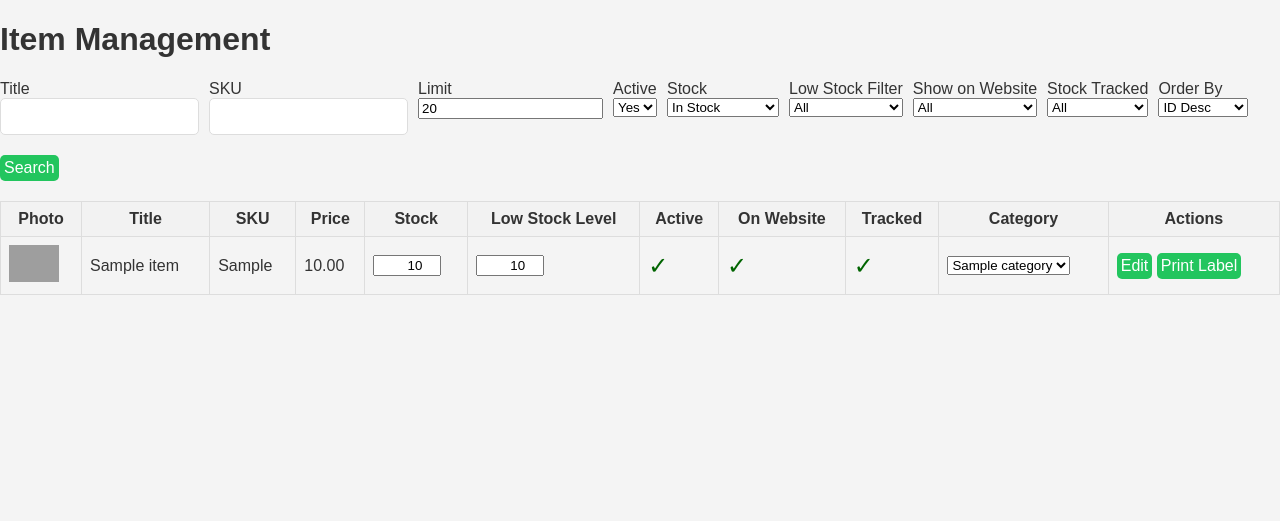
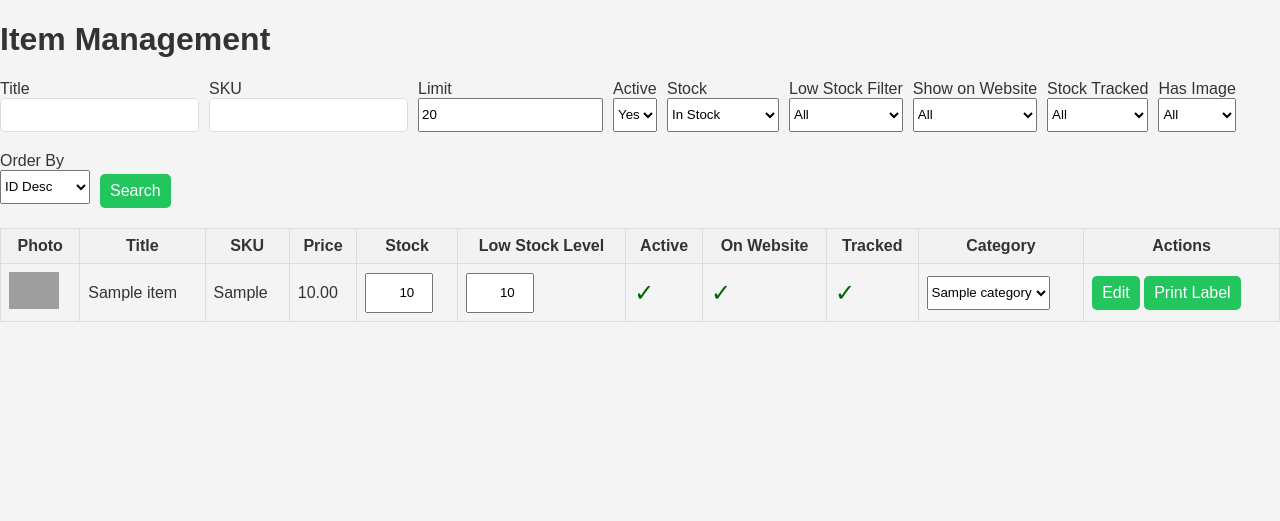
Before and after one commit to emmertex/BasicPOS, a Flask app: page /stockdt/ in a window 1280 px wide. Shown: the top 521 px of the page. Run offline with Flask 3, Linux system fonts and the light colour scheme; tables that the repository leaves empty hold one stand-in row (values such as "Sample post"); parts of the project's set-up code (start-up, migrations or seed data) failed here and were passed over; some libraries are stand-ins or nearby versions; grey boxes are pictures that could not be loaded.

Commit message:
Fix UI issues, add Image as a filter to the Item Management page.

```diff
--- a/webpos/app/routes/items.py
+++ b/webpos/app/routes/items.py
@@ -20,6 +20,7 @@ def item_list_page():
     low_stock_filter = request.args.get('low_stock_filter', 'all')
     show_on_website = request.args.get('show_on_website', 'all')
     stock_tracked = request.args.get('stock_tracked', 'all')
+    has_image = request.args.get('has_image', 'all')
     order_by = request.args.get('order_by', 'id_desc')
 
     # Get all categories for the dropdown
@@ -34,6 +35,7 @@ def item_list_page():
         'low_stock_filter': low_stock_filter,
         'show_on_website': show_on_website,
         'stock_tracked': stock_tracked,
+        'has_image': has_image,
         'order_by': order_by,
         'limit': limit
     }
@@ -74,6 +76,14 @@ def item_list_page():
         query = query.filter(Item.is_stock_tracked == True)
     elif stock_tracked == 'no':
         query = query.filter(Item.is_stock_tracked == False)
+
+    # Filter by presence of images
+    if has_image == 'yes':
+        # Items that have at least one associated photo
+        query = query.filter(Item.photos.any())
+    elif has_image == 'no':
+        # Items with no associated photos
+        query = query.filter(~Item.photos.any())
 
     # Order by
     order_map = {
--- a/webpos/templates/item_list.html
+++ b/webpos/templates/item_list.html
@@ -16,7 +16,29 @@
         .icon.ticked { color: darkgreen; }
         .icon.unticked { color: lightgrey; }
         .item-photo { max-width: 50px; max-height: 50px; }
-        .stock-input { width: 60px; text-align: right; }
+        .stock-input { width: 60px; text-align: right; height: 34px; }
+        /* Uniform height and padding for controls in results table */
+        .item-table select,
+        .item-table button {
+            height: 34px;
+        }
+        .item-table button {
+            padding: 0 10px; /* equal left and right spacing */
+        }
+        /* Consistent control height */
+        .search-form input[type="text"],
+        .search-form input[type="number"],
+        .search-form select,
+        .search-form button {
+            height: 34px;
+            box-sizing: border-box;
+        }
+        /* Align search button with controls */
+        .search-form button {
+            align-self: flex-start; /* stick to top like the labelled inputs */
+            margin-top: 22px; /* roughly label height to align with input boxes */
+            padding: 0 10px; /* horizontal padding for text */
+        }
     </style>
 </head>
 <body>
@@ -74,6 +96,14 @@
                 <option value="yes" {% if search_params.stock_tracked == 'yes' %}selected{% endif %}>Yes</option>
                 <option value="no" {% if search_params.stock_tracked == 'no' %}selected{% endif %}>No</option>
                 <option value="all" {% if search_params.stock_tracked == 'all' %}selected{% endif %}>All</option>
+            </select>
+        </div>
+        <div>
+            <label for="has_image">Has Image</label>
+            <select name="has_image" id="has_image">
+                <option value="all" {% if search_params.has_image == 'all' %}selected{% endif %}>All</option>
+                <option value="yes" {% if search_params.has_image == 'yes' %}selected{% endif %}>Yes</option>
+                <option value="no" {% if search_params.has_image == 'no' %}selected{% endif %}>No</option>
             </select>
         </div>
         <div>
```
